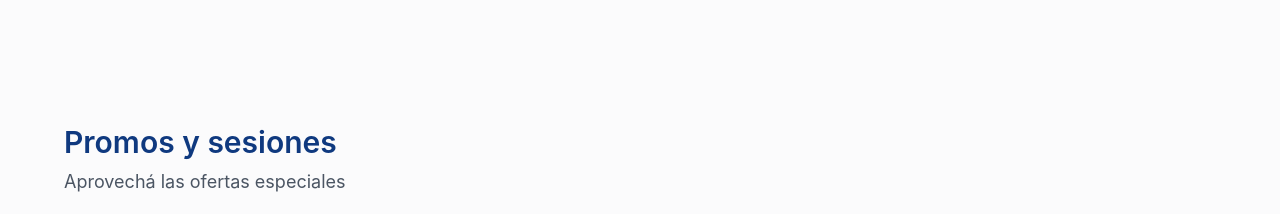
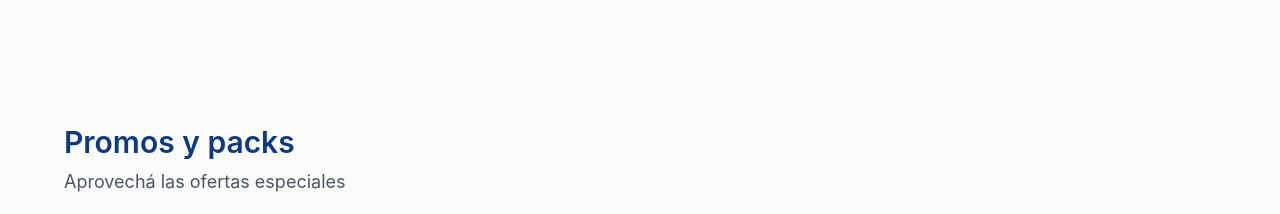
Before and after one commit to sekigan98/dram-adolescentes, a Next.js app: page / in a window 1280 px wide. Shown: the part 2720-2934 px from the top of the page. Built offline with nearby package versions, Linux system fonts and the light colour scheme.

Commit message:
Update page.tsx

```diff
--- a/app/page.tsx
+++ b/app/page.tsx
@@ -12,7 +12,7 @@ export default function HomePage() {
       <Hero />
 
       <Section
-        id="programa"
+        id="sesiones"
         title="Sesiones individuales"
         subtitle="Acompañamiento personalizado para padres de adolescentes"
       >
@@ -29,7 +29,7 @@ export default function HomePage() {
 
       <Section
         id="promos"
-        title="Promos y sesiones"
+        title="Promos y packs"
         subtitle="Aprovechá las ofertas especiales"
       >
         <Promos />
```
